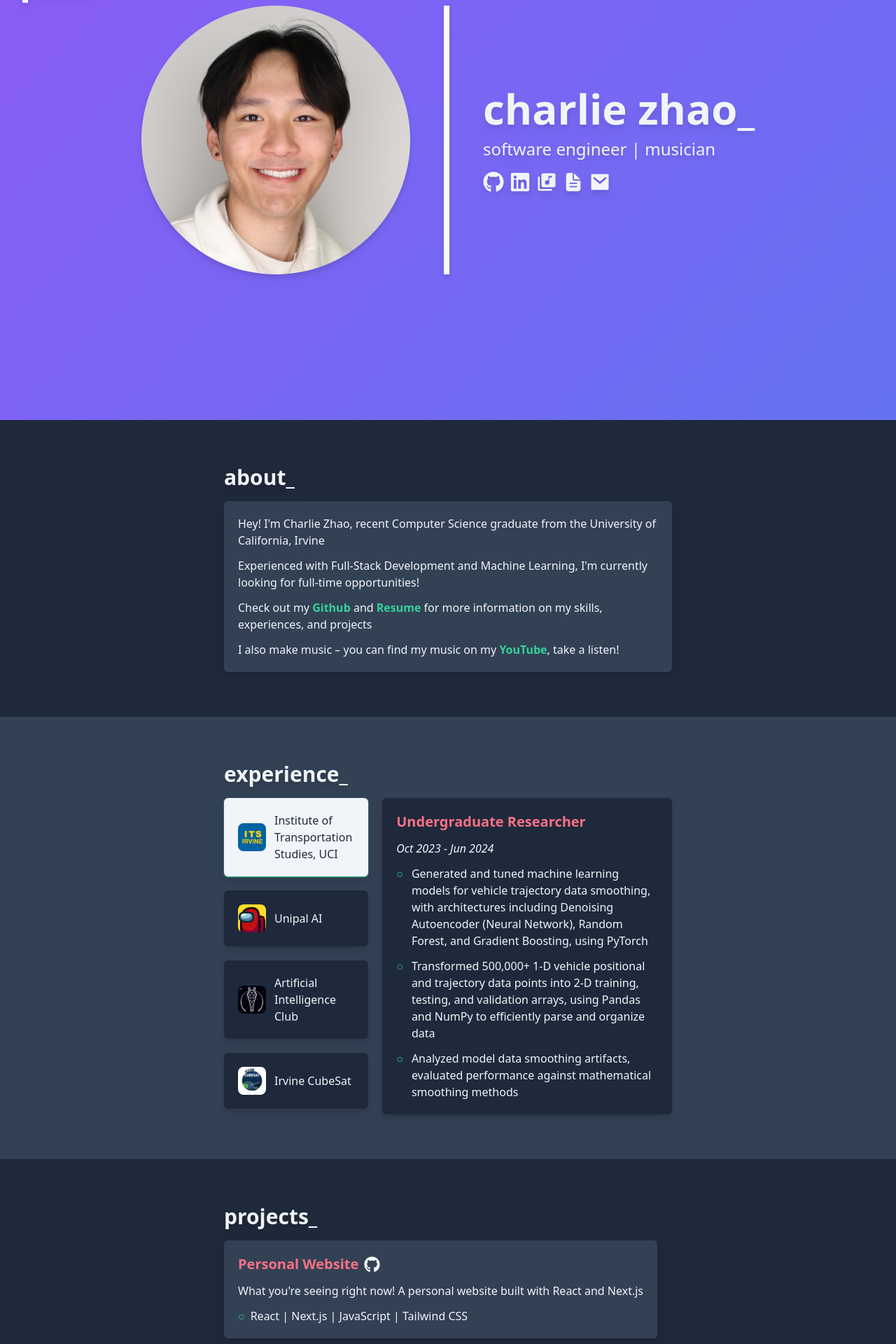
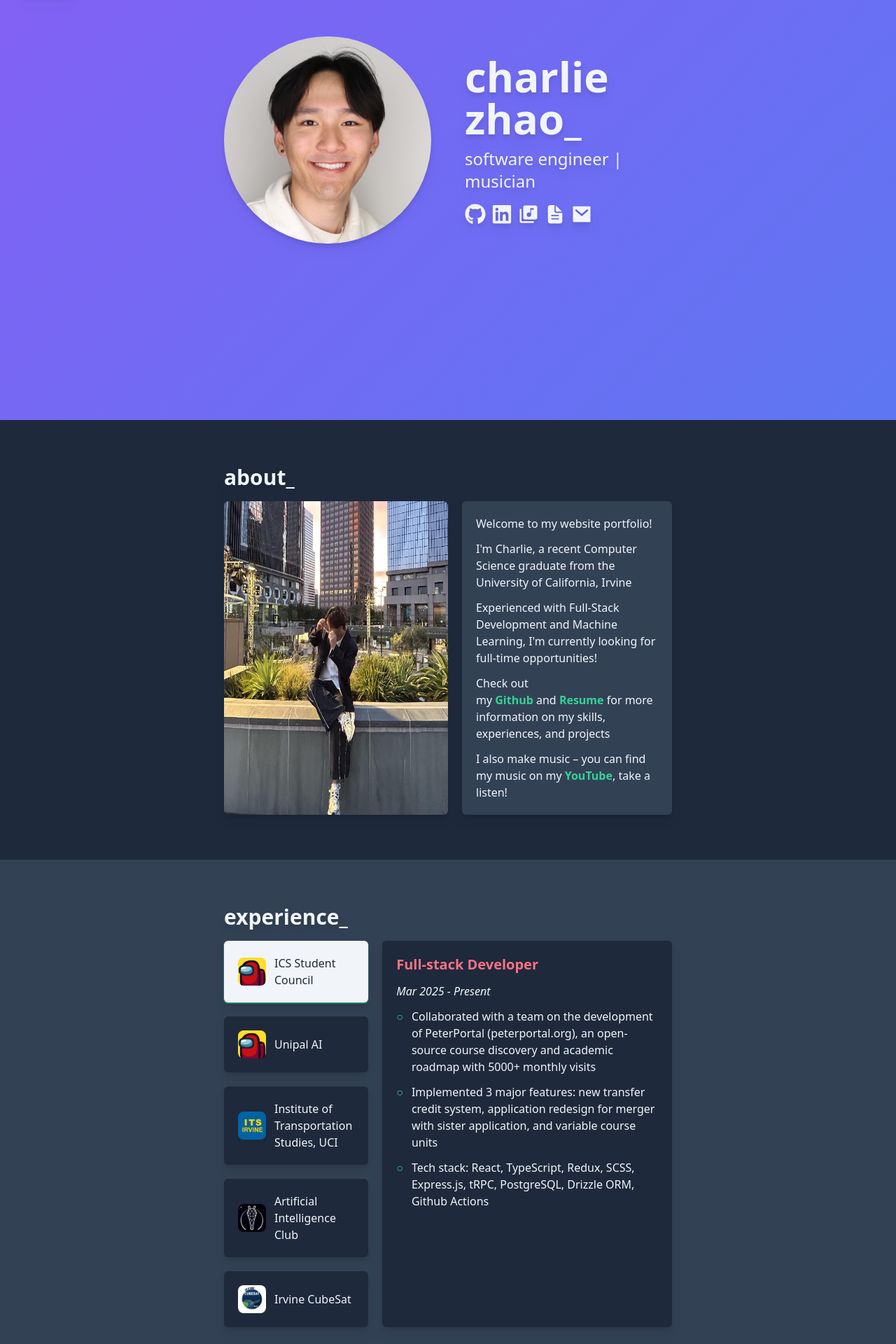
Before and after one commit to zcharz/personal-website, a Next.js app: page / in a window 1280 px wide. Shown: the part 200-2120 px from the top of the page at 70% size. Built offline with nearby package versions, Linux system fonts and the light colour scheme.

Commit message:
consistent hover color, remove white bars, new pic in about section

```diff
--- a/src/components/About.jsx
+++ b/src/components/About.jsx
@@ -1,4 +1,7 @@
 import Link from 'next/link'
+import Image from 'next/image';
+
+import aura from '../assets/aura.jpg'
 
 export default function About () {
     return (
@@ -11,7 +14,53 @@ export default function About () {
                     <div className='text-3xl font-semibold'>about_</div>
                 </div>
 
-                <div className='flex flex-col space-y-3 bg-slate-700 text-slate-100 p-5 rounded-md hover:shadow-sm hover:shadow-rose-400 duration-100'>
+                <div className='flex flex-row space-x-5'>
+                    <Image src={aura} alt='aura'
+                    className='bg-slate-800 w-3/6 flex justify-center rounded-md hover:shadow-sm hover:shadow-emerald-400 duration-100'
+                    />
+
+                    <div className='flex flex-col space-y-3 bg-slate-700 text-slate-100 p-5 rounded-md w-3/6 hover:shadow-sm hover:shadow-emerald-400 duration-100'>
+                        <div>
+                            Welcome to my website portfolio!
+                        </div>
+
+                        <div>
+                            I'm Charlie, a recent Computer Science graduate from the University of California, Irvine
+                        </div>
+
+                        <div>
+                            Experienced with Full-Stack Development and Machine Learning, I'm currently looking for full-time opportunities!
+                        </div>
+
+                        <div>
+                            Check out my&nbsp;
+                            <Link className='text-emerald-400 font-semibold hover:text-rose-400 duration-200'
+                            href='https://github.com/zcharz' target="_blank">
+                                Github</Link>
+                            &nbsp;and&nbsp;
+                            <Link className='text-emerald-400 font-semibold hover:text-rose-400 duration-300'
+                            href='https://drive.google.com/file/d/1KroZl-79kF2Hltba0qhrsHdcOWxnzYmO/view' target="_blank">
+                                Resume</Link>
+                            &nbsp;for more information on my skills, experiences, and projects
+                        </div>
+
+                        <div>
+                            I also make music – you can find my music on my&nbsp;
+                            <Link className='text-emerald-400 font-semibold hover:text-rose-400 duration-200'
+                            href='https://www.youtube.com/@just_cz' target="_blank">
+                                YouTube</Link>
+                            , take a listen!
+                        </div>
+                    </div>
+
+
+
+                </div>
+
+
+
+
+                {/* <div className='flex flex-col space-y-3 bg-slate-700 text-slate-100 p-5 rounded-md hover:shadow-sm hover:shadow-rose-400 duration-100'>
                     <div>
                         Hey! I'm Charlie Zhao, recent Computer Science graduate from the University of California, Irvine
                     </div>
@@ -39,7 +88,7 @@ export default function About () {
                             YouTube</Link>
                         , take a listen!
                     </div>
-                </div>
+                </div> */}
             </div>
         </div>
     );
--- a/src/components/Contact.jsx
+++ b/src/components/Contact.jsx
@@ -13,7 +13,7 @@ export default function Contact () {
                     <div className='text-3xl font-semibold'>contact_</div>
                 </div>
 
-                <div className='flex flex-col space-y-3 bg-slate-700 text-slate-100 p-5 rounded-md hover:shadow-sm hover:shadow-rose-400 duration-100'>
+                <div className='flex flex-col space-y-3 bg-slate-700 text-slate-100 p-5 rounded-md hover:shadow-sm hover:shadow-emerald-400 duration-100'>
                     <div>
                         I'm looking for full-time Software Engineering opportunities!
                     </div>
--- a/src/components/Experience.jsx
+++ b/src/components/Experience.jsx
@@ -41,7 +41,7 @@ export default function Experience () {
                             <div onClick={() => setExp(index)} key={index}
                             className={`className=' flex flex-row space-x-3 items-center justify-start p-5 cursor-pointer rounded-md hover:shadow-sm hover:shadow-emerald-400 duration-100 '
                             ${index === exp ? 'bg-slate-100 text-slate-800 shadow-sm shadow-emerald-400' : 'bg-slate-800'}`}>
-                                <Image src={imgMap[item.img]} alt={item.role} width={40} height={40}
+                                <Image src={imgMap[item.img] === undefined ? amogus : imgMap[item.img]} alt={item.role} width={40} height={40}
                                 className='rounded-lg'/>
                                 <div>{item.org}</div>
                             </div>
--- a/src/components/ExperienceItems.js
+++ b/src/components/ExperienceItems.js
@@ -1,38 +1,37 @@
 export const ExperienceItems = [
 
-    // {
-    //     org: 'ICS Student Council',
-    //     role: 'Full-stack Developer',
-    //     date: 'Mar 2025 - Present',
-    //     img: 'icssc',
-    //     desc: [
-    //         'Generated and tuned machine learning models for vehicle trajectory data smoothing, with architectures including Denoising Autoencoder (Neural Network), Random Forest, and Gradient Boosting, using PyTorch',
-    //         'Transformed 500,000+ 1-D vehicle positional and trajectory data points into 2-D training, testing, and validation arrays, using Pandas and NumPy to efficiently parse and organize data',
-    //         'Analyzed model data smoothing artifacts, evaluated performance against mathematical smoothing methods'
-    //     ]
-    // },
-
     {
-        org: 'Institute of Transportation Studies, UCI',
-        role: 'Undergraduate Researcher',
-        date: 'Oct 2023 - Jun 2024',
-        img: 'itsirvine',
+        org: 'ICS Student Council',
+        role: 'Full-stack Developer',
+        date: 'Mar 2025 - Present',
+        img: 'icssc',
         desc: [
-            'Generated and tuned machine learning models for vehicle trajectory data smoothing, with architectures including Denoising Autoencoder (Neural Network), Random Forest, and Gradient Boosting, using PyTorch',
-            'Transformed 500,000+ 1-D vehicle positional and trajectory data points into 2-D training, testing, and validation arrays, using Pandas and NumPy to efficiently parse and organize data',
-            'Analyzed model data smoothing artifacts, evaluated performance against mathematical smoothing methods'
+            'Collaborated with a team on the development of PeterPortal (peterportal.org), an open-source course discovery and academic roadmap with 5000+ monthly visits',
+            'Implemented 3 major features: new transfer credit system, application redesign for merger with sister application, and variable course units',
+            'Tech stack: React, TypeScript, Redux, SCSS, Express.js, tRPC, PostgreSQL, Drizzle ORM, Github Actions'
         ]
     },
 
     {
         org: 'Unipal AI',
         role: 'Software Developer',
-        date: 'Jan 2024 - Jun 2024',
-        img: 'amogus',
+        date: 'Jan 2024 - May 2024',
+        img: 'blank',
         desc: [
-            'Collaborated with a team to develop a full stack web AI course counselor for assisting college students',
-            'Leveraged LangChain and OpenAI API to create an Large Language Model (LLM) agent capable of generating personalized course recommendations based on input prompts, user transcripts, and school course data',
-            'Configured deployment of application, utilizing AWS for the back-end Flask API endpoints, Vercel for the front-end React interface, and MongoDB Atlas for the cloud database'
+            'Engineered a LLM chatbot leveraging OpenAI API and prompt engineering capable of generating personalized recommendations for university students by analyzing user input, transcripts, and school data',
+            'Tech stack: React, Flask, LangChain, Vercel, AWS, NGINX, MongoDB Atlas'
+        ]
+    },
+
+    {
+        org: 'Institute of Transportation Studies, UCI',
+        role: 'Undergraduate Researcher',
+        date: 'Oct 2023 - Aug 2024',
+        img: 'itsirvine',
+        desc: [
+            'Automated the transformation of 12,000,000+ vehicle trajectory data by scripting a robust data partition and transformation pipeline utilizing Python, Pandas, and file libraries',
+            'Validated data transformation accuracy by implementing comprehensive unit tests at each processing stage',
+            'Developed machine learning data smoothing models using PyTorch and modern architectures including denoising neural networks and gradient boosting, with estimated 80% reduction in noise artifacts'
         ]
     },
 
@@ -42,10 +41,8 @@ export const ExperienceItems = [
         date: 'Oct 2023 - Jun 2024',
         img: 'aiclub',
         desc: [
-            'Organized and hosted in-person programming workshops and machine learning competitions',
-            'Delivered weekly announcements and newsletters to 1500+ members regarding events, updates, and opportunities',
-            'Increased overall member participation and event turnout by 300% compared to the previous academic year',
-            'Optimized internal communication and planning process with an estimated planning time reduction of 30% by implementing a document management system and event pipeline'
+            'Achieved 300% increase in member participation and event turnout compared to the previous academic year by organizing workshops and events on artificial intelligence concepts, technologies, and algorithm',
+            'Delivered weekly newsletters to 1500+ students and alumni regarding events, updates, and opportunities',
         ]
     },
 
--- a/src/components/Intro.jsx
+++ b/src/components/Intro.jsx
@@ -8,21 +8,21 @@ export default function Intro () {
     return (
         <div id='charz'
         className='flex justify-center items-center animated_background'>
-            <div className='flex flex-row space-x-12 text-slate-100 drop-shadow-lg'>
+            <div className='flex flex-row space-x-12 w-3/6 text-slate-100 drop-shadow-lg'>
 
-                <div className='w-96'>
+                <div className='w-3/6'>
                     <Image
                         src = {portrait} alt = 'pfp'
                         className='rounded-full pointer-events-none'
                     />
                 </div>
 
-                <div className='h-96 bg-slate-50 w-2'></div>
+                {/* <div className='h-96 bg-slate-50 w-2'></div>    */}
 
-                <div className='flex flex-col justify-center space-y-3'>
-                    <dv className='text-6xl font-semibold'>
+                <div className='flex flex-col justify-center space-y-3 w-3/6'>
+                    <div className='text-6xl font-semibold'>
                         charlie zhao_
-                    </dv>
+                    </div>
 
                     <div className='text-2xl pb-1'>
                         software engineer | musician
--- a/src/components/Music.jsx
+++ b/src/components/Music.jsx
@@ -20,11 +20,11 @@ export default function Music () {
                     referrerPolicy='strict-origin-when-cross-origin' allowFullScreen/>
 
 
-                    <div className='flex flex-col space-y-3 bg-slate-800 text-slate-50 p-5 rounded-md w-2/6 hover:shadow-sm hover:shadow-rose-400 duration-100'>
+                    <div className='flex flex-col space-y-3 bg-slate-800 text-slate-50 p-5 rounded-md w-2/6 hover:shadow-sm hover:shadow-emerald-400 duration-100'>
                         <div>
                             In my free time, I enjoy producing music under the alias&nbsp;
                             <Link className='text-emerald-400 font-semibold hover:text-rose-400 duration-200'
-                            href='https://www.youtube.com/@just_cz' target='_blank'>czm.</Link>
+                            href='https://www.youtube.com/@just_cz' target='_blank'>cz.</Link>
                         </div>
 
                         <div>
--- a/src/components/Navbar.jsx
+++ b/src/components/Navbar.jsx
@@ -13,7 +13,7 @@ export default function Navbar () {
 
     return (
         <div className='fixed z-50 pl-8 pt-8 flex flex-row font-bold space-x-4'>
-            <div className='bg-slate-50 w-2 drop-shadow-lg'></div>
+            {/* <div className='bg-slate-50 w-2 drop-shadow-lg'></div> */}
 
             <div className='flex flex-col text-xl space-y-2 text-slate-100 drop-shadow-lg'>
                 <button onClick={() => scrollTo('charz')} className='text-left  hover:text-emerald-400 duration-200'>charz</button>
--- a/src/components/ProjectItems.js
+++ b/src/components/ProjectItems.js
@@ -4,9 +4,9 @@ export const ProjectItems = [
         img: 'website',
         link: 'https://github.com/zcharz/personal-website',
         skills: [
-            'React', 'Next.js', 'JavaScript', 'Tailwind CSS'
+            'Next.js', 'React', 'JavaScript', 'Tailwind CSS'
         ],
-        desc: 'What you\'re seeing right now! A personal website built with React and Next.js'
+        desc: 'What you\'re seeing right now! A personal website built using React/Next.js'
     },
 
     {
@@ -14,7 +14,7 @@ export const ProjectItems = [
         img: '',
         link: 'https://github.com/davido-noowin/PersonalHealthBuddy',
         skills: [
-            'React Native', 'AWS', 'MySQL', 'FastAPI', 'JavaScript',
+            'React Native', 'JavaScript', 'Python', 'AWS', 'MySQL', 'FastAPI'
         ],
         desc: 'Cross-platform mobile application that serves daily personalized health recommendations'
     },
@@ -24,7 +24,7 @@ export const ProjectItems = [
         img: '',
         link: 'https://github.com/zcharz/gesture-timer',
         skills: ['Angular', 'Ionic', 'Bootstrap', 'Handtrack.js', 'TypeScript'],
-        desc: 'Flexible timer app with up to 6 concurrent timers that can be separately operated using exclusievly hand gestures'
+        desc: 'Dynamic timer app with up to 6 concurrent timers that can be operated with hand gestures exclusively'
     },
 
     {
@@ -34,7 +34,7 @@ export const ProjectItems = [
         skills: [
             'Python', 'urlib', 'BeautifulSoup', 'NLTK'
         ],
-        desc: 'Indexer and search engine over a domain of 50,000+ webpages'
+        desc: 'Indexer and search engine over domain of 50,000+ webpages, with tf-idf, PageRank, and duplicate detection algorithms'
     },
 
 ];
--- a/src/components/Projects.jsx
+++ b/src/components/Projects.jsx
@@ -23,7 +23,7 @@ export default function Projects () {
                 <div className='flex flex-wrap text-slate-100'>
                     {ProjectItems.map((item) => (
                         <div key={item.name}
-                        className='flex flex-col justify-start items-start p-5 mr-5 mb-5 bg-slate-700 space-y-3 rounded-md hover:shadow-sm hover:shadow-rose-400 duration-100'>
+                        className='flex flex-col justify-start items-start p-5 mr-5 mb-5 bg-slate-700 space-y-3 rounded-md hover:shadow-sm hover:shadow-emerald-400 duration-100'>
                             {/* bandaid fix using mr-5 and mb-5 */}
                             <div className='flex flex-row space-x-2 items-center'>
                                 <div className='font-bold text-xl text-rose-400'>{item.name}</div>
```
Also changed, not shown: src/assets/aura.jpg (added), 1 other file (tests, documents, lock files or other folders).
